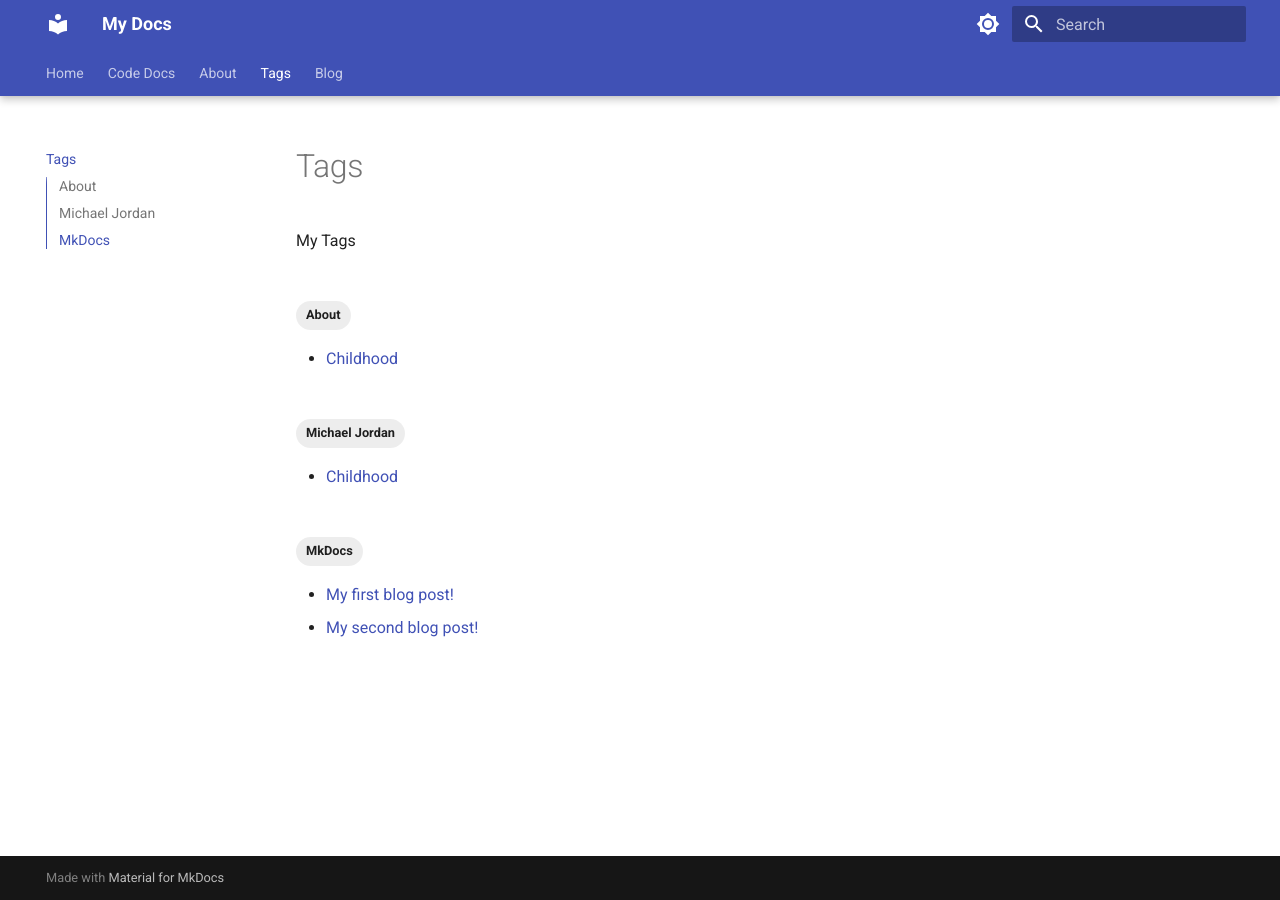
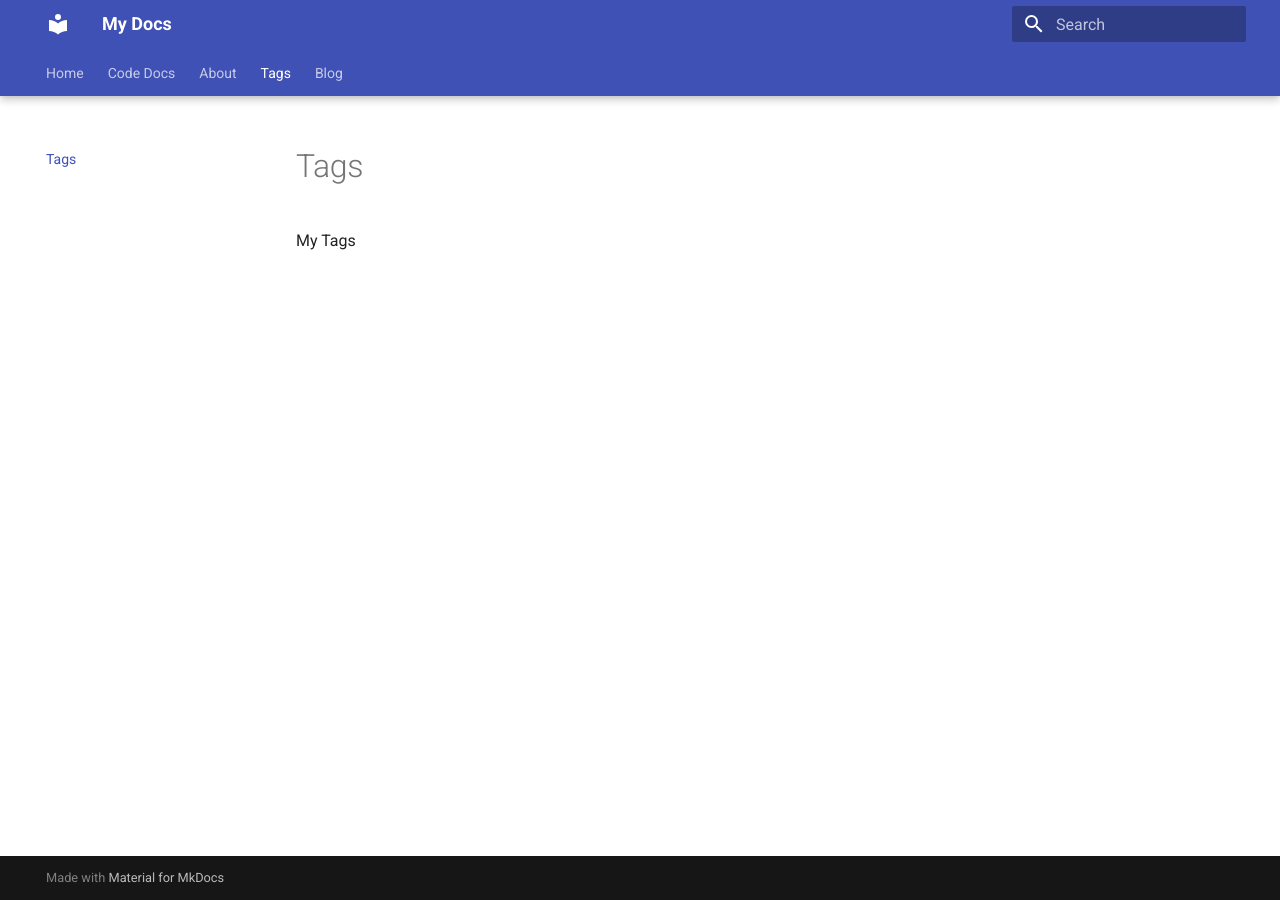
Before and after one commit to BillyFriendTTV/test-site, an MkDocs documentation site: the page built from docs/tags.md, in a window 1280 px wide. Built offline with MkDocs 1.6.1 and Material for MkDocs 9.7.7, drawn with Linux system fonts in a browser that asks for light colours.

```diff
--- a/mkdocs.yml
+++ b/mkdocs.yml
@@ -3,18 +3,8 @@ site_url: https://mydomain.org/mysite
 theme:
   name: material
   palette:
+    accent: indigo
 
-    # Palette toggle for light mode
-    - scheme: default
-      toggle:
-        icon: material/brightness-7
-        name: Switch to dark mode
-
-    # Palette toggle for dark mode
-    - scheme: slate
-      toggle:
-        icon: material/brightness-4
-        name: Switch to light mode
   features:
     - navigation.instant
     - navigation.instant.progress
@@ -34,8 +24,6 @@ theme:
 
 plugins:
   - search
-  - tags:
-      tags_file: tags.md
   - blog
 
 markdown_extensions:
```
